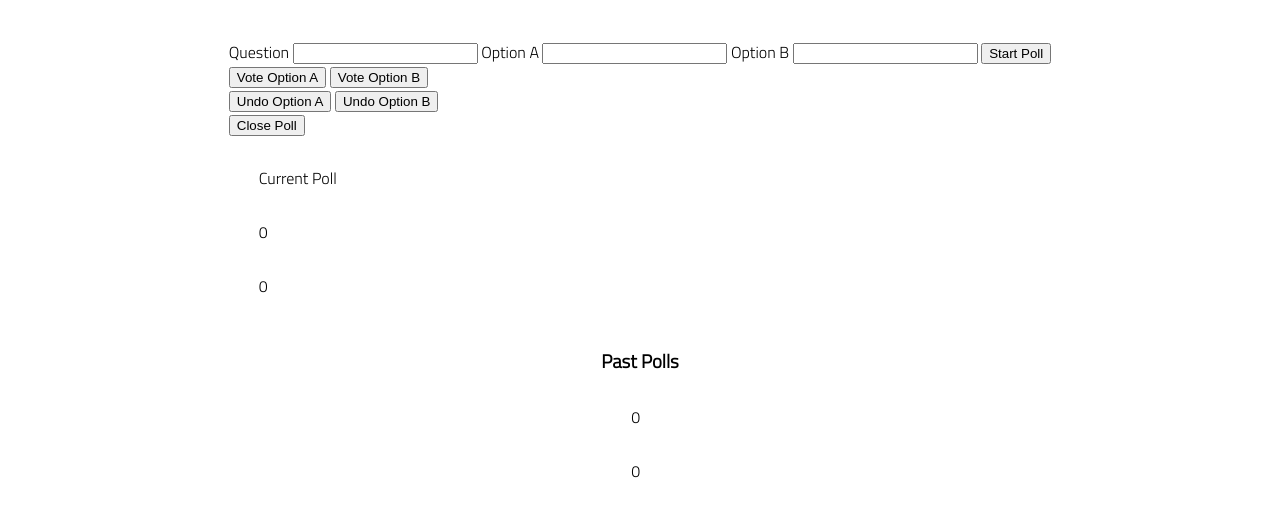
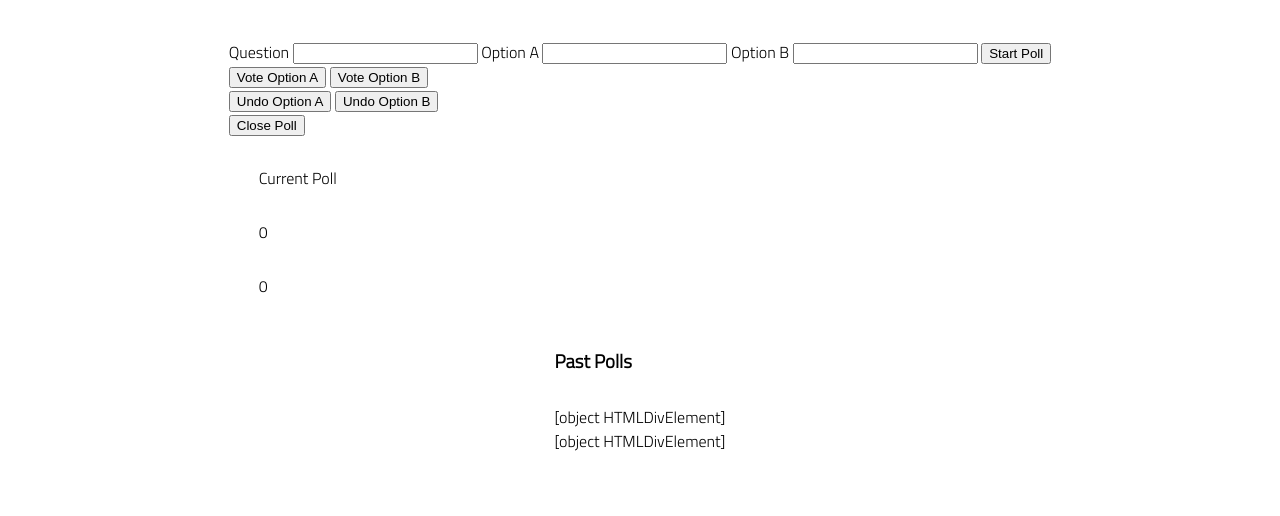
Before and after one commit to Benatovich/poll-tracker, a plain HTML site: page index.html in a window 1280 px wide. Both pictures are taken after a click on the button "Close Poll". Shown: the part 102-618 px from the top of the page. Drawn offline with Linux system fonts and the light colour scheme.

Commit message:
about to try something to change/fix displayAllPolls

```diff
--- a/app.js
+++ b/app.js
@@ -1,5 +1,5 @@
 // import functions and grab DOM elements
-import { renderOption, renderPoll, renderPastPoll } from './render-utils.js';
+import { renderPoll } from './render-utils.js';
 
 const pollForm = document.getElementById('poll-form');
 
@@ -16,7 +16,7 @@ const optionBTitleEl = document.getElementById('option-b-title');
 const optionAVotesEl = document.getElementById('option-a-votes');
 const optionBVotesEl = document.getElementById('option-b-votes');
 
-const pastPollsEl = document.getElementById('past-polls-container');
+const pollsEl = document.getElementById('polls-container');
 
 // let state
 let question = '';
@@ -25,7 +25,7 @@ let optionBTitle = '';
 let optionAVotes = 0;
 let optionBVotes = 0;
 
-const pastPollsArray = [];
+const pollsArray = [];
 
 // event listeners
 optionAAddButton.addEventListener('click', () => {
@@ -67,7 +67,7 @@ closePollButton.addEventListener('click', () => {
     pollForm.reset();
     const poll = makePoll();
     // add the current poll to an array of polls in state
-    pastPollsArray.push(poll);
+    pollsArray.push(poll);
     // reset the initial state to start with a new form
     resetState();
 
@@ -113,26 +113,24 @@ function displayCurrentPoll() {
 // currentPollEl.append(pollEl);
 
 function displayAllPolls() {
-    pastPollsEl.textContent = '';
+    pollsEl.textContent = '';
 
-    for (let pastPoll of pastPollsArray) {
-        const container = renderPastPoll(pastPoll);
+    for (let poll of pollsArray) {
+        const container = renderPoll(poll);
 
-        pastPollsEl.append(container);
+        pollsEl.append(container);
     }
 }
 
 // OLD VERSION:
 // function displayAllPolls() {
-//   // clear out past polls list in the DOM
 //     pastPollsEl.textContent = '';
-//   // loop through the past polls in state
-//     for (let poll of pastPollsArray) {
-//         const pollEl = renderPoll(poll);
-//         pollEl.classList.add('past');
-//         pastPollsEl.append(pollEl);
+
+//     for (let pastPoll of pollsArray) {
+//         const container = renderPastPoll(pastPoll);
+
+//         pastPollsEl.append(container);
 //     }
-
-  // render and append a past poll for each past poll in state
+// }
 
 displayCurrentPoll();
--- a/index.html
+++ b/index.html
@@ -71,7 +71,7 @@
 
             <div class="bottom">
                 <h3>Past Polls</h3>
-                <div id="past-polls-container">
+                <div id="polls-container">
 
                 </div>
             </div>
--- a/render-utils.js
+++ b/render-utils.js
@@ -54,6 +54,3 @@ export function renderPastPoll(pastPoll) {
 
     return container;
 }
-
-    // const optionADiv = renderOption(optionATitle, optionAVotes);
-    // const optionBDiv = renderOption(optionBTitle, optionBVotes);
```
